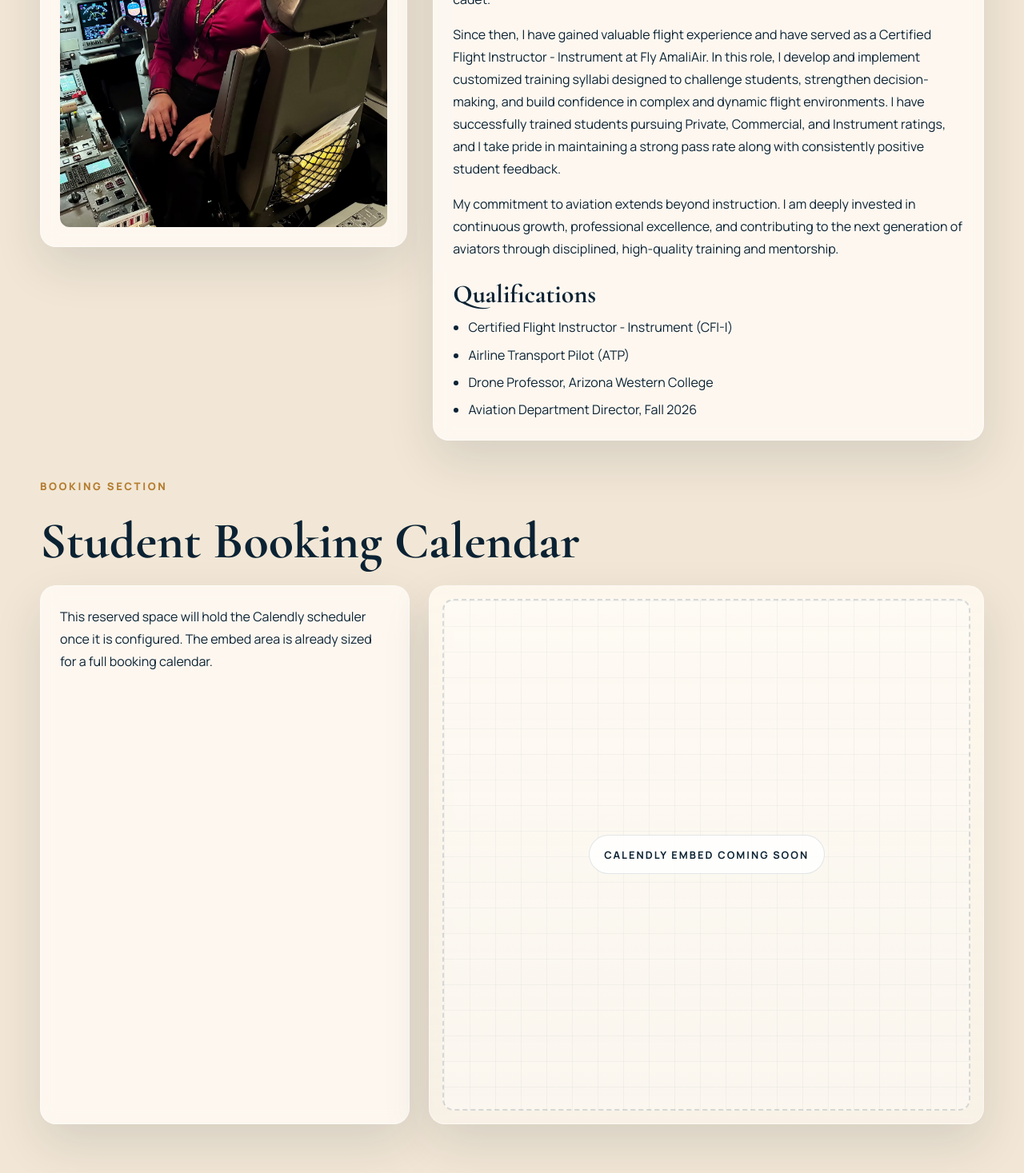
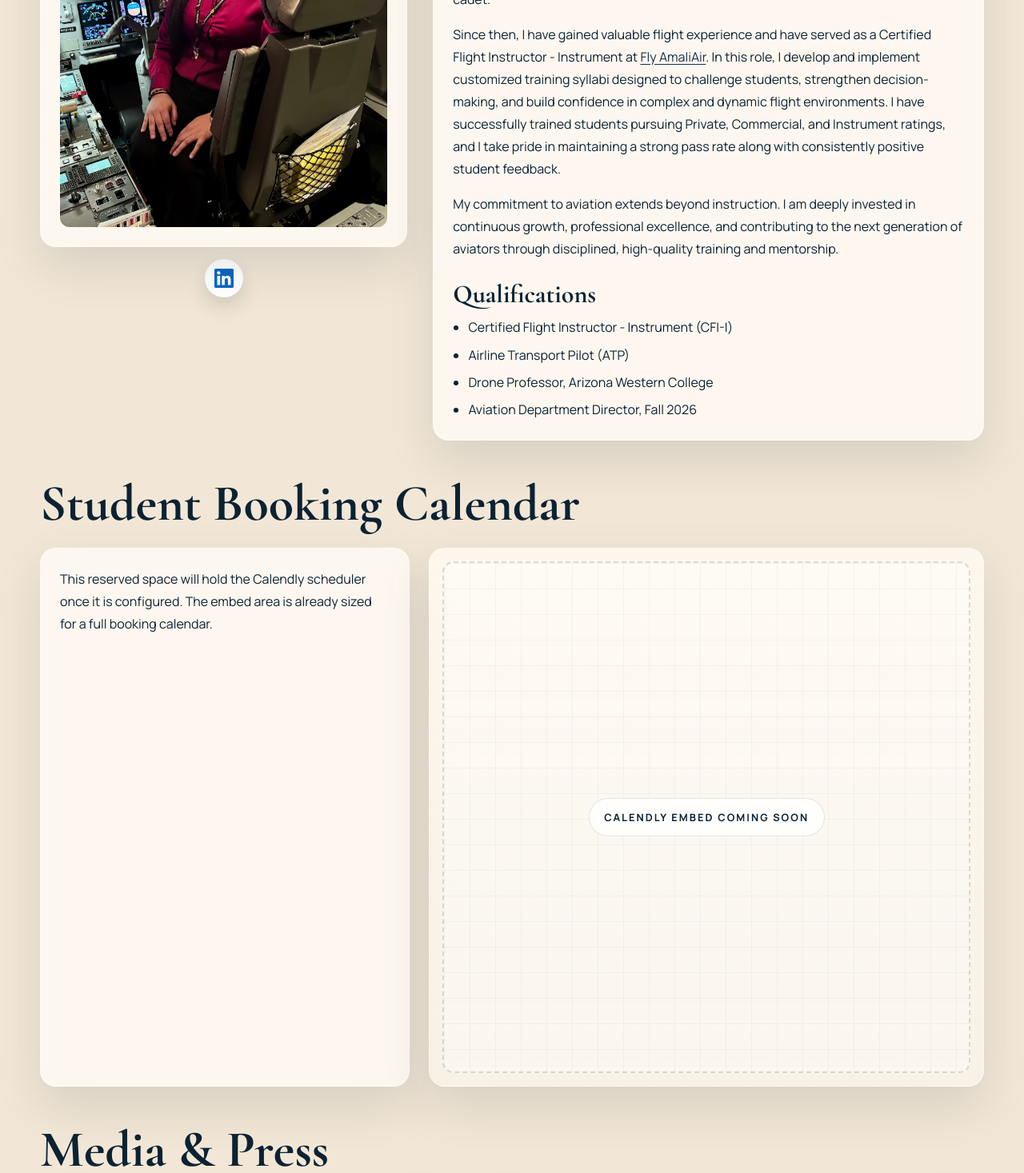
Before and after one commit to MykeRam/Amalia_personal-site, a React (Vite) app: page / in a window 1280 px wide. Shown: the part 1330-2797 px from the top of the page at 80% size. Built offline with nearby package versions, Linux system fonts and the light colour scheme.

Commit message:
Add media and footer updates

```diff
--- a/src/App.css
+++ b/src/App.css
@@ -60,15 +60,6 @@ button {
   transform: translateY(0);
 }
 
-.eyebrow {
-  margin: 0 0 1rem;
-  color: var(--gold);
-  text-transform: uppercase;
-  letter-spacing: 0.2em;
-  font-size: 0.82rem;
-  font-weight: 800;
-}
-
 .section-heading {
   display: grid;
   gap: 0.8rem;
--- a/src/App.jsx
+++ b/src/App.jsx
@@ -1,9 +1,16 @@
 import React from "react";
 import { useEffect, useState } from "react";
-import { sections, heroContent, aboutContent, calendlyContent } from "./siteContent";
+import {
+  sections,
+  heroContent,
+  aboutContent,
+  mediaPressContent,
+  calendlyContent
+} from "./siteContent";
 import SiteHeader from "./components/SiteHeader";
 import Hero from "./components/Hero";
 import AboutSection from "./components/AboutSection";
+import MediaPressSection from "./components/MediaPressSection";
 import CalendlySection from "./components/CalendlySection";
 import SiteFooter from "./components/SiteFooter";
 import "./App.css";
@@ -67,6 +74,7 @@ function App() {
         <Hero content={heroContent} onNavigate={handleNavigate} />
         <AboutSection content={aboutContent} />
         <CalendlySection content={calendlyContent} />
+        <MediaPressSection content={mediaPressContent} />
       </main>
       <SiteFooter />
     </div>
--- a/src/components/AboutSection.css
+++ b/src/components/AboutSection.css
@@ -25,6 +25,12 @@
   box-shadow: var(--shadow);
 }
 
+.about-portrait-column {
+  display: flex;
+  flex-direction: column;
+  align-items: center;
+}
+
 .about-portrait-wrap {
   overflow: hidden;
 }
@@ -37,6 +43,34 @@
   object-fit: cover;
 }
 
+.about-linkedin {
+  display: inline-flex;
+  align-items: center;
+  justify-content: center;
+  width: 3rem;
+  height: 3rem;
+  margin-top: 0.9rem;
+  border-radius: 50%;
+  background: #fff;
+  box-shadow: 0 12px 24px rgba(11, 34, 51, 0.14);
+  transition:
+    transform 180ms ease,
+    box-shadow 180ms ease,
+    background-color 180ms ease;
+}
+
+.about-linkedin:hover,
+.about-linkedin:focus-visible {
+  animation: about-linkedin-float 1.15s ease-in-out infinite;
+  background: #f8f5ef;
+  box-shadow: 0 16px 28px rgba(11, 34, 51, 0.18);
+}
+
+.about-linkedin-icon {
+  width: 1.5rem;
+  height: 1.5rem;
+}
+
 .about-copy p {
   margin: 0;
   line-height: 1.75;
@@ -45,6 +79,17 @@
 
 .about-copy p + p {
   margin-top: 1rem;
+}
+
+.about-inline-link {
+  color: var(--navy);
+  text-decoration: underline;
+  text-underline-offset: 0.18em;
+}
+
+.about-inline-link:hover,
+.about-inline-link:focus-visible {
+  color: var(--gold);
 }
 
 .about-qualifications {
@@ -69,6 +114,20 @@
   margin-top: 0.45rem;
 }
 
+@keyframes about-linkedin-float {
+  0% {
+    transform: translateY(0);
+  }
+
+  50% {
+    transform: translateY(-3px);
+  }
+
+  100% {
+    transform: translateY(0);
+  }
+}
+
 @media (max-width: 980px) {
   .about-layout {
     grid-template-columns: 1fr;
--- a/src/components/AboutSection.jsx
+++ b/src/components/AboutSection.jsx
@@ -16,6 +16,7 @@ function AboutSection({ content }) {
       </div>
 
       <div className="about-layout">
+        <div className="about-portrait-column">
           <figure className="about-portrait-wrap">
             <img
               className="about-portrait"
@@ -24,9 +25,44 @@ function AboutSection({ content }) {
             />
           </figure>
 
+          <a
+            className="about-linkedin"
+            href={content.linkedinUrl}
+            target="_blank"
+            rel="noreferrer"
+            aria-label="Amalia LinkedIn profile"
+          >
+            <img
+              className="about-linkedin-icon"
+              src="/assets/linkedin-logo.svg"
+              alt=""
+            />
+          </a>
+        </div>
+
         <article className="about-copy">
-          {content.paragraphs.map((paragraph) => (
-            <p key={paragraph}>{paragraph}</p>
+          {content.paragraphs.map((paragraph, paragraphIndex) => (
+            <p key={`paragraph-${paragraphIndex}`}>
+              {typeof paragraph === "string"
+                ? paragraph
+                : paragraph.segments.map((segment, segmentIndex) =>
+                    typeof segment === "string" ? (
+                      <React.Fragment key={`segment-${segmentIndex}`}>
+                        {segment}
+                      </React.Fragment>
+                    ) : (
+                      <a
+                        key={`segment-${segmentIndex}`}
+                        className="about-inline-link"
+                        href={segment.href}
+                        target="_blank"
+                        rel="noreferrer"
+                      >
+                        {segment.text}
+                      </a>
+                    )
+                  )}
+            </p>
           ))}
 
           <div className="about-qualifications">
--- a/src/components/CalendlySection.jsx
+++ b/src/components/CalendlySection.jsx
@@ -12,7 +12,6 @@ function CalendlySection({ content }) {
       ref={ref}
     >
       <div className="section-heading">
-        <p className="eyebrow">{content.eyebrow}</p>
         <h2>{content.title}</h2>
       </div>
 
--- /dev/null
+++ b/src/components/MediaPressSection.css
@@ -0,0 +1,99 @@
+.media-press-section {
+  padding: 2rem 0 1rem;
+  scroll-margin-top: 6rem;
+}
+
+.media-press-section .section-heading h2 {
+  font-size: clamp(2.6rem, 5vw, 4rem);
+}
+
+.media-press-layout {
+  display: grid;
+  grid-template-columns: minmax(0, 0.9fr) minmax(280px, 1.1fr);
+  gap: 1.5rem;
+  align-items: stretch;
+}
+
+.media-press-copy,
+.media-press-list-wrap {
+  border: 1px solid rgba(255, 255, 255, 0.45);
+  border-radius: var(--radius-medium);
+  background: var(--panel);
+  box-shadow: var(--shadow);
+}
+
+.media-press-copy {
+  padding: 1.5rem;
+}
+
+.media-press-copy p {
+  margin: 0;
+  line-height: 1.75;
+  font-size: 1rem;
+}
+
+.media-press-list-wrap {
+  padding: 1.25rem;
+}
+
+.media-press-list {
+  margin: 0;
+  padding: 0;
+  list-style: none;
+}
+
+.media-press-item + .media-press-item {
+  margin-top: 0.9rem;
+}
+
+.media-press-link {
+  display: grid;
+  gap: 0.35rem;
+  padding: 1.1rem 1.15rem;
+  border: 1px solid rgba(20, 50, 74, 0.1);
+  border-radius: calc(var(--radius-medium) - 6px);
+  background: rgba(255, 255, 255, 0.74);
+  transition:
+    transform 180ms ease,
+    box-shadow 180ms ease,
+    border-color 180ms ease;
+}
+
+.media-press-link:hover,
+.media-press-link:focus-visible {
+  transform: translateY(-2px);
+  border-color: rgba(180, 124, 47, 0.34);
+  box-shadow: 0 18px 30px rgba(11, 34, 51, 0.08);
+}
+
+.media-press-item-source {
+  color: var(--gold);
+  text-transform: uppercase;
+  letter-spacing: 0.14em;
+  font-size: 0.75rem;
+  font-weight: 800;
+}
+
+.media-press-item-title {
+  color: var(--navy-deep);
+  line-height: 1.5;
+  font-size: 1rem;
+  font-weight: 600;
+}
+
+@media (max-width: 980px) {
+  .media-press-layout {
+    grid-template-columns: 1fr;
+  }
+}
+
+@media (max-width: 640px) {
+  .media-press-copy,
+  .media-press-list-wrap {
+    padding: 1.25rem;
+  }
+
+  .media-press-section .section-heading h2 {
+    font-size: clamp(2.2rem, 10vw, 4.4rem);
+  }
+}
--- /dev/null
+++ b/src/components/MediaPressSection.jsx
@@ -0,0 +1,45 @@
+import React from "react";
+import useReveal from "../hooks/useReveal";
+import "./MediaPressSection.css";
+
+function MediaPressSection({ content }) {
+  const { ref, isVisible } = useReveal();
+
+  return (
+    <section
+      className={`media-press-section reveal-section${isVisible ? " is-visible" : ""}`}
+      id="media-press"
+      ref={ref}
+    >
+      <div className="section-heading">
+        <h2>{content.title}</h2>
+      </div>
+
+      <div className="media-press-layout">
+        <div className="media-press-copy">
+          <p>{content.description}</p>
+        </div>
+
+        <div className="media-press-list-wrap" aria-label="Media and press links">
+          <ol className="media-press-list">
+            {content.items.map((item) => (
+              <li key={item.href} className="media-press-item">
+                <a
+                  className="media-press-link"
+                  href={item.href}
+                  target="_blank"
+                  rel="noreferrer"
+                >
+                  <span className="media-press-item-source">{item.source}</span>
+                  <span className="media-press-item-title">{item.title}</span>
+                </a>
+              </li>
+            ))}
+          </ol>
+        </div>
+      </div>
+    </section>
+  );
+}
+
+export default MediaPressSection;
--- a/src/siteContent.js
+++ b/src/siteContent.js
@@ -1,11 +1,11 @@
 export const sections = [
   { id: "top", label: "Home" },
   { id: "about", label: "About" },
-  { id: "calendar", label: "Calendar" }
+  { id: "calendar", label: "Calender" },
+  { id: "media-press", label: "Media & Press" }
 ];
 
 export const heroContent = {
-  eyebrow: "Hero Section",
   fullName: "Amalia Andaverde",
   title: "Aviation Professional specializing in pilot training, flight instruction, and student development",
   description:
@@ -25,10 +25,20 @@ export const heroContent = {
 export const aboutContent = {
   imageSrc: "/assets/amalia-about.avif",
   imageAlt: "Portrait of Amalia Andaverde",
+  linkedinUrl: "https://www.linkedin.com/in/amalia-andaverde/",
   paragraphs: [
     "With a passion for aviation that began in 2006, I have dedicated my career to advancing within the industry while helping others achieve their goals in flight. I started my aviation journey as a gate agent for America West, gaining an early foundation in airline operations and customer service.",
     "In 2020, I was selected to join the American Airlines Cadet Academy, an important milestone that further strengthened my commitment to a career in aviation. After graduating in 2022, I continued my professional development with Piedmont as a cadet.",
-    "Since then, I have gained valuable flight experience and have served as a Certified Flight Instructor - Instrument at Fly AmaliAir. In this role, I develop and implement customized training syllabi designed to challenge students, strengthen decision-making, and build confidence in complex and dynamic flight environments. I have successfully trained students pursuing Private, Commercial, and Instrument ratings, and I take pride in maintaining a strong pass rate along with consistently positive student feedback.",
+    {
+      segments: [
+        "Since then, I have gained valuable flight experience and have served as a Certified Flight Instructor - Instrument at ",
+        {
+          text: "Fly AmaliAir",
+          href: "https://www.flyamaliair.com/"
+        },
+        ". In this role, I develop and implement customized training syllabi designed to challenge students, strengthen decision-making, and build confidence in complex and dynamic flight environments. I have successfully trained students pursuing Private, Commercial, and Instrument ratings, and I take pride in maintaining a strong pass rate along with consistently positive student feedback."
+      ]
+    },
     "My commitment to aviation extends beyond instruction. I am deeply invested in continuous growth, professional excellence, and contributing to the next generation of aviators through disciplined, high-quality training and mentorship."
   ],
   qualifications: [
@@ -40,9 +50,36 @@ export const aboutContent = {
 };
 
 export const calendlyContent = {
-  eyebrow: "Booking Section",
   title: "Student Booking Calendar",
   description:
     "This reserved space will hold the Calendly scheduler once it is configured. The embed area is already sized for a full booking calendar.",
   note: "Calendly embed coming soon"
 };
+
+export const mediaPressContent = {
+  title: "Media & Press",
+  description:
+    "Explore recent media coverage, interviews, and podcast features showcasing Amalia Andaverde’s experience, professional journey, and impact within the aviation industry.",
+  items: [
+    {
+      title: "Sunrise interview feature",
+      source: "KYMA 11 Facebook",
+      href: "https://www.facebook.com/KYMA11/posts/sunrise-anchor-samantha-byrd-kyma-spoke-to-pilot-amalia-andaverde-about-amaliair/924700759697000/"
+    },
+    {
+      title: "Yuma flight instructor helping locals achieve aviation dreams",
+      source: "AZFamily",
+      href: "https://www.azfamily.com/2024/07/25/yuma-flight-instructor-helping-locals-achieve-aviation-dreams/"
+    },
+    {
+      title: "Learn how to fly a plane and become a pilot right in your own backyard",
+      source: "KYMA",
+      href: "https://kyma.com/lifestyle/community/2024/07/15/learn-how-to-fly-a-plane-and-become-a-pilot-right-in-your-own-backyard/"
+    },
+    {
+      title: "Amalia Andaverde's journey at the AA Cadet Academy",
+      source: "Apple Podcasts",
+      href: "https://podcasts.apple.com/us/podcast/6-amalia-andaverdes-journey-at-the-aa-cadet-academy/id1611044496?i=1000559130233"
+    }
+  ]
+};
```
Also changed, not shown: src/components/SiteFooter.css (+31 -0 lines), src/components/SiteFooter.jsx (+11 -1 lines), public/assets/linkedin-logo.svg (added). Lines whose indentation alone changed are shown as unchanged.
